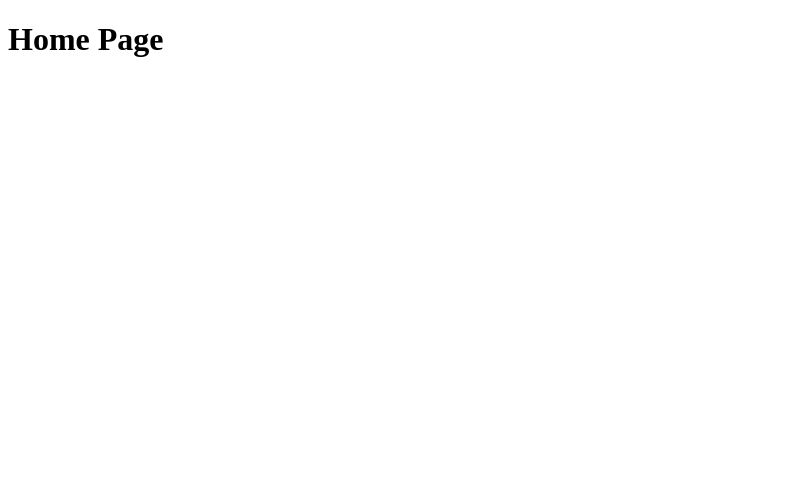
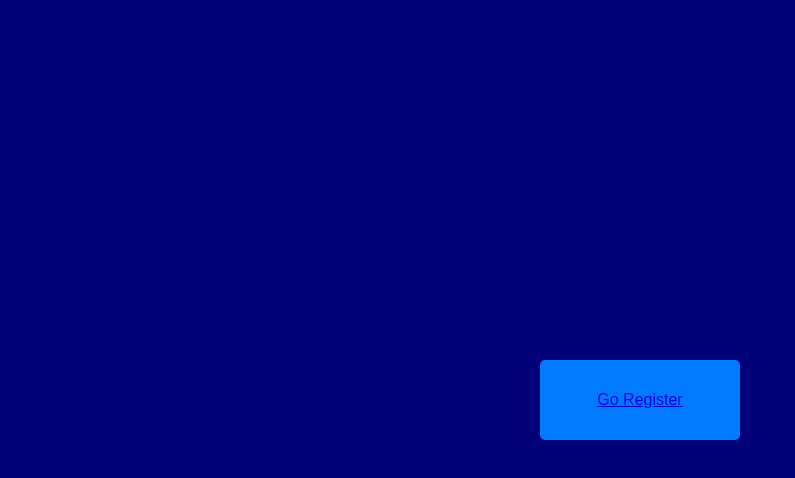
Before and after one commit to nikamunjishvili/ecommerce-app, a plain HTML site: page index.html in a window 1280 px wide. Shown: the whole page, without its empty margins (0-795 px from the left). Drawn offline with Linux system fonts and the light colour scheme.

Commit message:
style index.html file

```diff
--- a/global.css
+++ b/global.css
@@ -2,6 +2,26 @@ body{
     font-family: Arial, sans-serif;
     background-color: #f4f4f9;
     margin: 0;
+}
+
+.dashboard-container{
+    display: flex;
+    align-items: center;
+    justify-content: center;
+    background-color: #007;
+    height: 100vh;
+}
+
+.dashboard-container button{
+    padding: 10px;
+    background-color: #007bff;
+    color: #fff;
+    border: none;
+    border-radius: 5px;
+    cursor: pointer;
+    font-size: 16px;
+    width: 200px;
+    height: 10vh;
 }
 
 button{
--- a/index.html
+++ b/index.html
@@ -5,9 +5,14 @@
     <meta http-equiv="X-UA-Compatible" content="IE=edge">
     <meta name="viewport" content="width=device-width, initial-scale=1.0">
     <title>Document</title>
+    <link rel="stylesheet" href="./global.css">
 </head>
 <body>
 
-    <h1>Home Page</h1>
+    <div class="dashboard-container">
+        <button>
+            <a href="./pages/registration.html">Go Register</a>
+        </button>
+    </div>
 </body>
 </html>
```
